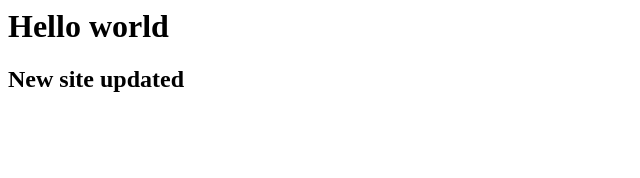
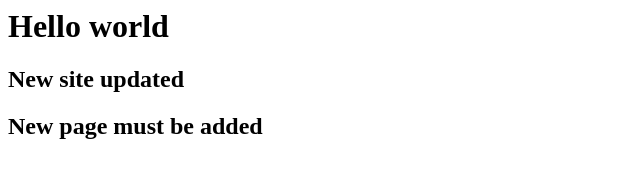
Before and after one commit to adarsht05/Portfolio-website, a plain HTML site: page index.html in a window 1280 px wide. Shown: the whole page, without its empty margins (0-640 px from the left). Drawn offline with Linux system fonts and the light colour scheme.

Commit message:
new chances made in a file

```diff
--- a/index.html
+++ b/index.html
@@ -1,2 +1,3 @@
 <h1>Hello world<h1>
 <h2>New site updated<h2>
+New page must be added
```
